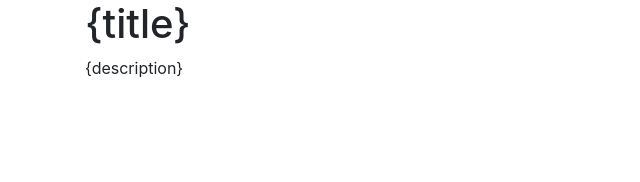
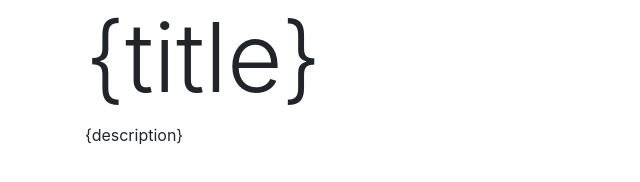
Before and after one commit to myles/talks, a plain HTML site: page _pages/template.html in a window 1280 px wide. Shown: the whole page, without its empty margins (0-640 px from the left). Drawn offline with nearby package versions, Linux system fonts and the light colour scheme.

Commit message:
Always push changes.

```diff
--- a/_pages/template.html
+++ b/_pages/template.html
@@ -13,7 +13,7 @@
     <body>
         <div class="container">
             <div class="page-title">
-                <h1>{title}</h1>
+                <h1 class="display-1">{title}</h1>
             </div>
 
             {description}
```
Also changed, not shown: 1 other file.
